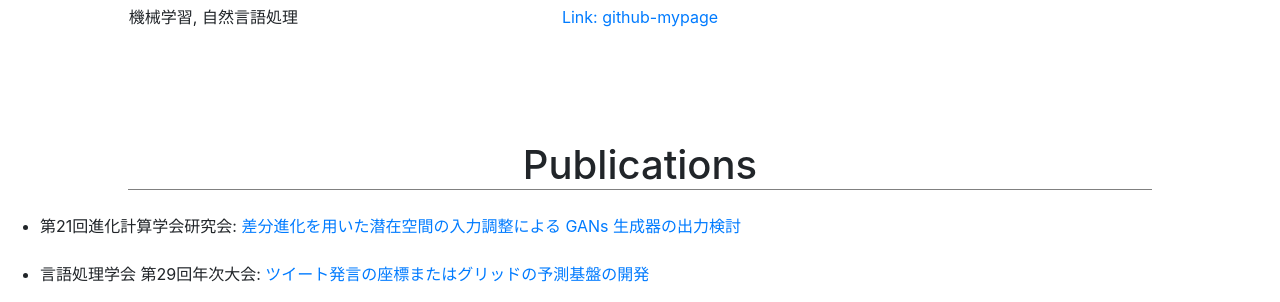
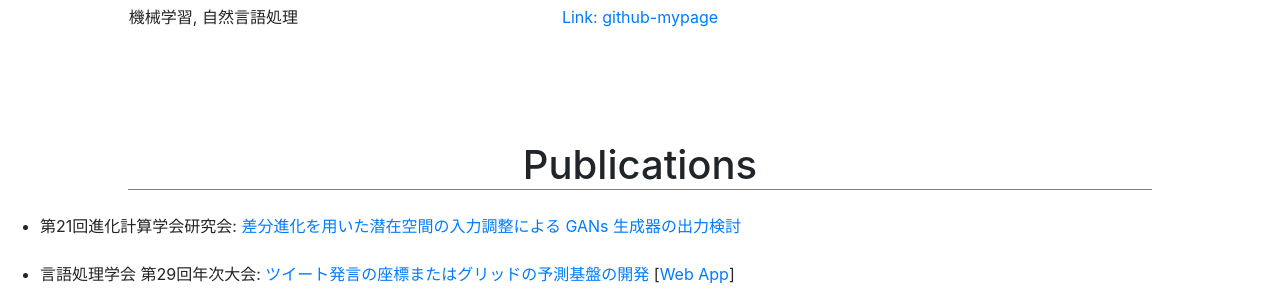
Before and after one commit to sy-zvjkqv/shuntaro-ohnishi.github.io, a plain HTML site: page index.html in a window 1280 px wide. Shown: the part 927-1229 px from the top of the page. Drawn offline with nearby package versions, Linux system fonts and the light colour scheme.

Commit message:
add web app

```diff
--- a/index.html
+++ b/index.html
@@ -120,7 +120,8 @@
         <ul>
           <li>第21回進化計算学会研究会: <a href="http://www.eng.niigata-u.ac.jp/~yujun/paper/EC220302.pdf">差分進化を用いた潜在空間の入力調整による GANs 生成器の出力検討</a></li>
           <br>
-          <li>言語処理学会 第29回年次大会: <a href="https://www.anlp.jp/proceedings/annual_meeting/2023/pdf_dir/B10-5.pdf">ツイート発言の座標またはグリッドの予測基盤の開発</a></li>
+          <li>言語処理学会 第29回年次大会: <a href="https://www.anlp.jp/proceedings/annual_meeting/2023/pdf_dir/B10-5.pdf">ツイート発言の座標またはグリッドの予測基盤の開発</a>
+          [<a href="https://aoi.naist.jp/texttolocation/">Web App</a>]</li>
         </ul>
 
       </section>
```
